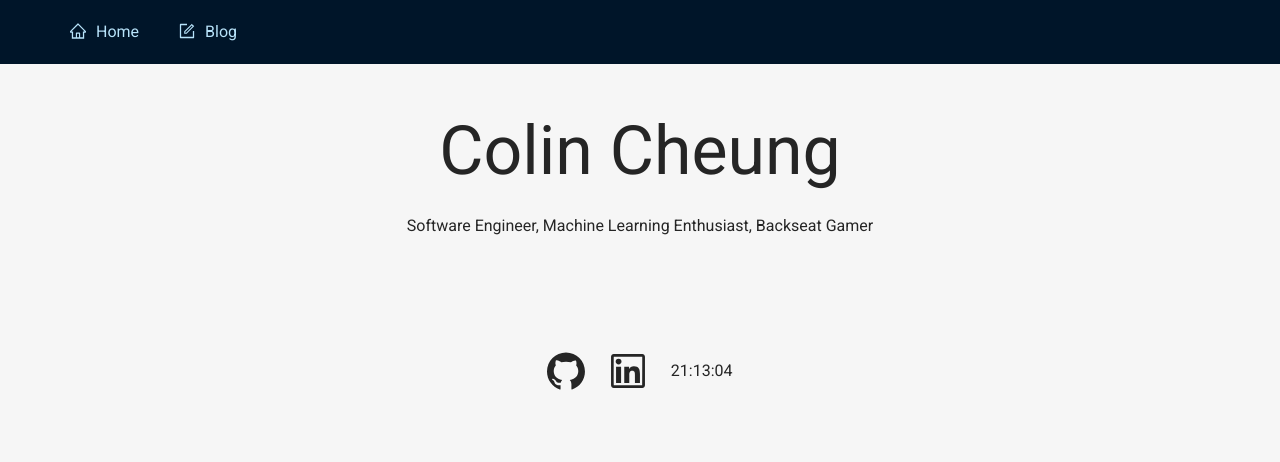
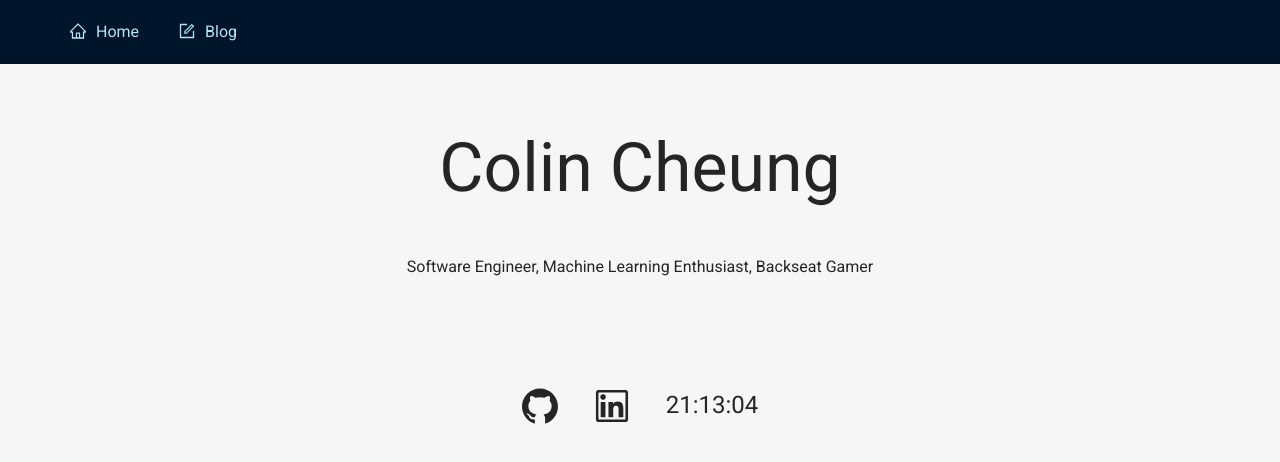
Before and after one commit to ColinCee/personal-site, a React (Create React App) app: page / in a window 1280 px wide. Shown: the top 462 px of the page. Built offline with nearby package versions, Linux system fonts and the light colour scheme.

Commit message:
fix alignment

```diff
--- a/src/components/Home/Banner.tsx
+++ b/src/components/Home/Banner.tsx
@@ -18,12 +18,12 @@ const Container = styled(HorizontalMargin)`
 
 const TitleText = styled(Text)`
   font-size: 68px;
-  margin-top: 0.5em;
+  margin-top: 0.75em;
 `;
 
 const SubtitleText = styled(Text)`
   font-size: 16px;
-  margin-top: 0.5em;
+  margin-top: 2em;
 `;
 
 const Banner = () => {
--- a/src/components/Home/CurrentTime.tsx
+++ b/src/components/Home/CurrentTime.tsx
@@ -4,7 +4,7 @@ import dayjs from "dayjs";
 import Text from "antd/lib/typography/Text";
 
 const StyledText = styled(Text)`
-  font-size: 16px;
+  font-size: 24px;
 `;
 export default () => {
   const [currentTime, setCurrentTime] = useState(dayjs());
--- a/src/components/Home/Interactions.tsx
+++ b/src/components/Home/Interactions.tsx
@@ -1,15 +1,18 @@
 import { GithubOutlined, LinkedinOutlined } from "@ant-design/icons";
+import { Space } from "antd";
 import React from "react";
 import styled from "styled-components";
 import CurrentTime from "./CurrentTime";
 
 const Container = styled.div`
   display: grid;
+  grid-auto-flow: column;
+  grid-gap: 1em;
   align-items: center;
-  grid-template-columns: repeat(3, 1fr);
   margin-top: 3em;
-  font-size: 38px;
+  font-size: 36px;
 `;
+
 export default () => {
   return (
     <Container>
```
